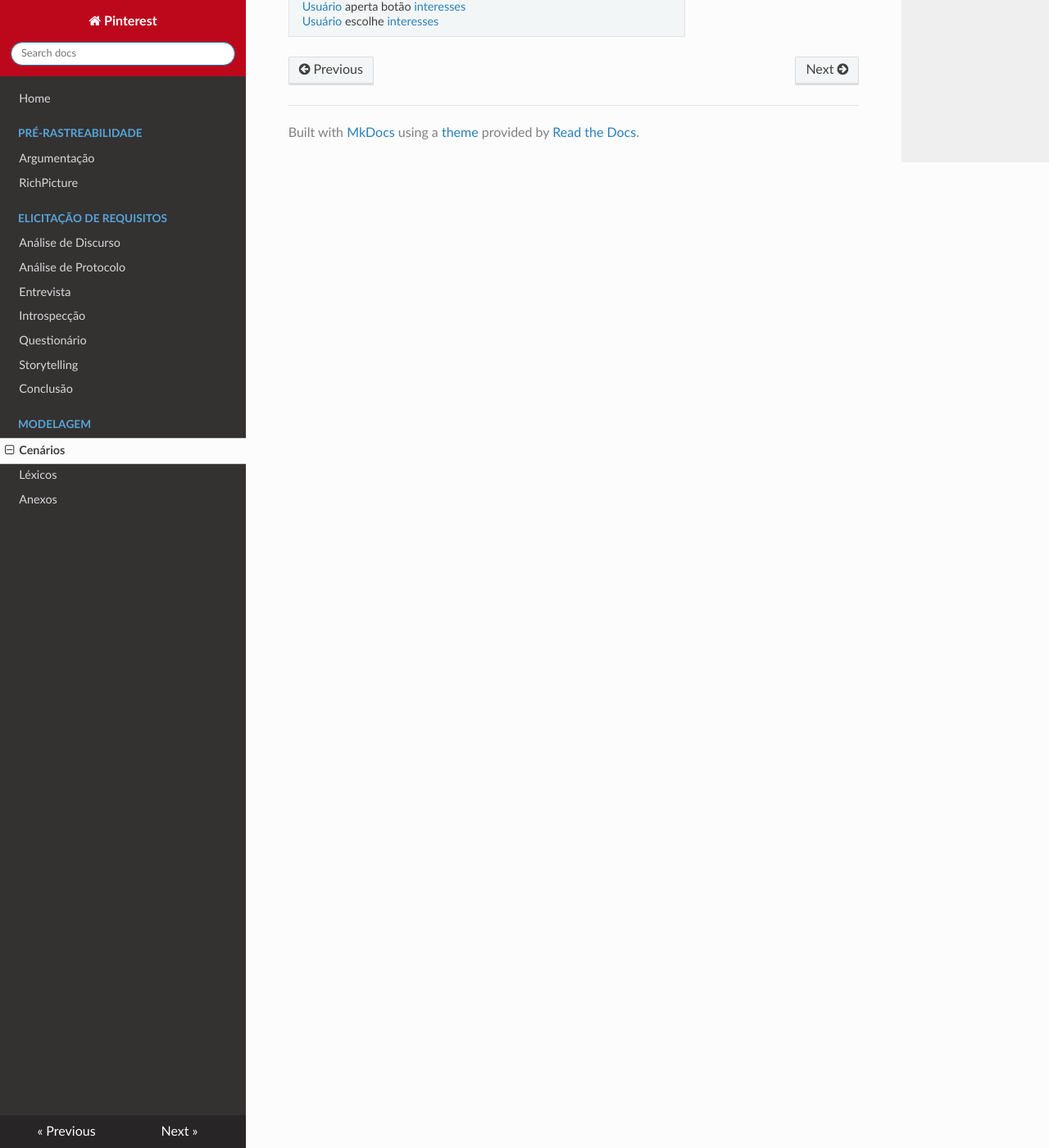
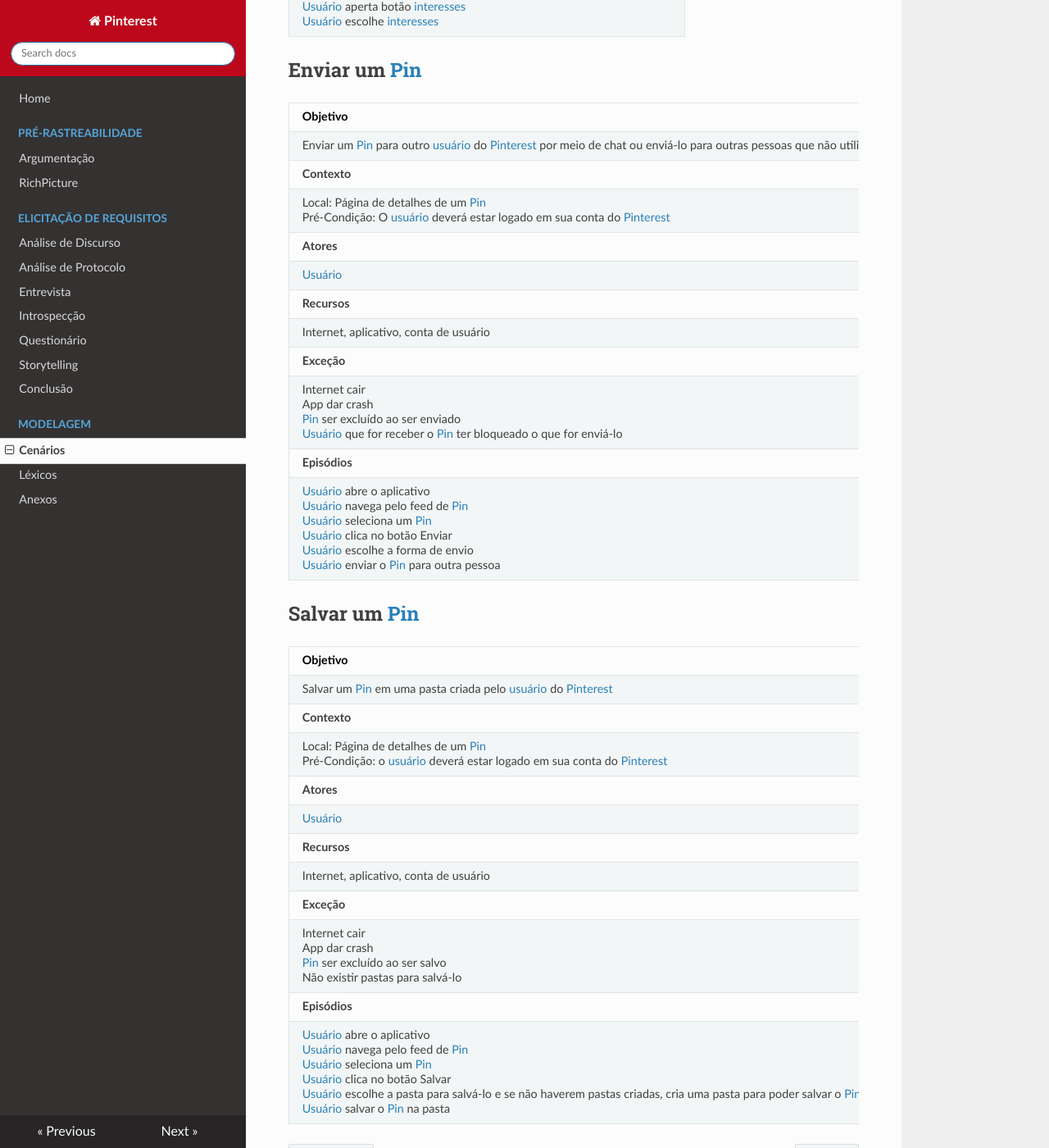
Before and after one commit to joberthrogers18/2018.2-Requisitos-Pinterest, an MkDocs documentation site: the page built from docs/cenarios.md, in a window 1280 px wide and 1400 px high, scrolled down 2618 px. Shown: the whole window at 82% size. Built offline with MkDocs 1.6.1, drawn with Linux system fonts in a browser that asks for light colours; nearby versions of some CDN libraries; old or Windows-style settings are respelled for this version of MkDocs.

Commit message:
Adding scenarios

```diff
--- a/docs/cenarios.md
+++ b/docs/cenarios.md
@@ -67,3 +67,35 @@
 | Internet cair <br> App dar crash |
 |**Episódios** |
 | [Usuário](lexicos.md/#usuario) abre o aplicativo <br> [Usuário](lexicos.md/#usuario) navega até a aba salvo [Usuário](lexicos.md/#usuario) <br> [Usuário](lexicos.md/#usuario) aperta botão [interesses](#interesse) <br> [Usuário](lexicos.md/#usuario) escolhe [interesses](#interesse)|
+
+## Enviar um [Pin](lexicos.md/#pin)
+
+|**Objetivo** |
+|--|
+| Enviar um [Pin](lexicos.md/#pin) para outro [usuário](lexicos.md/#usuario) do [Pinterest](lexicos.md/#pinterest) por meio de chat ou enviá-lo para outras pessoas que não utilizam o [Pinterest](lexicos.md/#pinterest) por meio de outras redes sociais (WhatsApp, Facebook) ou até por SMS e e-mail |
+|**Contexto** |
+| Local: Página de detalhes de um [Pin](lexicos.md/#pin) <br>  Pré-Condição: O [usuário](lexicos.md/#usuario) deverá estar logado em sua conta do [Pinterest](lexicos.md/#pinterest) |
+|**Atores** |
+| [Usuário](lexicos.md/#usuario) |
+|**Recursos** |
+| Internet, aplicativo, conta de usuário |
+|**Exceção** |
+| Internet cair <br> App dar crash <br> [Pin](lexicos.md/#pin) ser excluído ao ser enviado <br> [Usuário](lexicos.md/#usuario) que for receber o [Pin](lexicos.md/#pin) ter bloqueado o que for enviá-lo |
+|**Episódios** |
+| [Usuário](lexicos.md/#usuario) abre o aplicativo <br> [Usuário](lexicos.md/#usuario) navega pelo feed de [Pin](lexicos.md/#pin) <br> [Usuário](lexicos.md/#usuario) seleciona um [Pin](lexicos.md/#pin) <br> [Usuário](lexicos.md/#usuario) clica no botão Enviar <br> [Usuário](lexicos.md/#usuario) escolhe a forma de envio <br> [Usuário](lexicos.md/#usuario) enviar o [Pin](lexicos.md/#pin) para outra pessoa |
+
+## Salvar um [Pin](lexicos.md/#pin)
+
+|**Objetivo** |
+|--|
+| Salvar um [Pin](lexicos.md/#pin) em uma pasta criada pelo [usuário](lexicos.md/#usuario) do [Pinterest](lexicos.md/#pinterest) |
+|**Contexto** |
+| Local: Página de detalhes de um [Pin](lexicos.md/#pin) <br>  Pré-Condição: o [usuário](lexicos.md/#usuario) deverá estar logado em sua conta do [Pinterest](lexicos.md/#pinterest) |
+|**Atores** |
+| [Usuário](lexicos.md/#usuario) |
+|**Recursos** |
+| Internet, aplicativo, conta de usuário |
+|**Exceção** |
+| Internet cair <br> App dar crash <br> [Pin](lexicos.md/#pin) ser excluído ao ser salvo <br> Não existir pastas para salvá-lo |
+|**Episódios** |
+| [Usuário](lexicos.md/#usuario) abre o aplicativo <br> [Usuário](lexicos.md/#usuario) navega pelo feed de [Pin](lexicos.md/#pin) <br> [Usuário](lexicos.md/#usuario) seleciona um [Pin](lexicos.md/#pin) <br> [Usuário](lexicos.md/#usuario) clica no botão Salvar <br> [Usuário](lexicos.md/#usuario) escolhe a pasta para salvá-lo e se não haverem pastas criadas, cria uma pasta para poder salvar o [Pin](lexicos.md/#pin) <br> [Usuário](lexicos.md/#usuario) salvar o [Pin](lexicos.md/#pin) na pasta |
```
